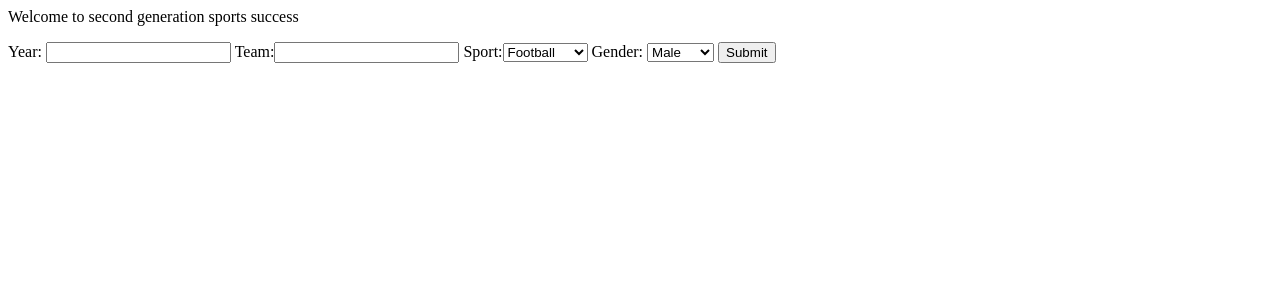
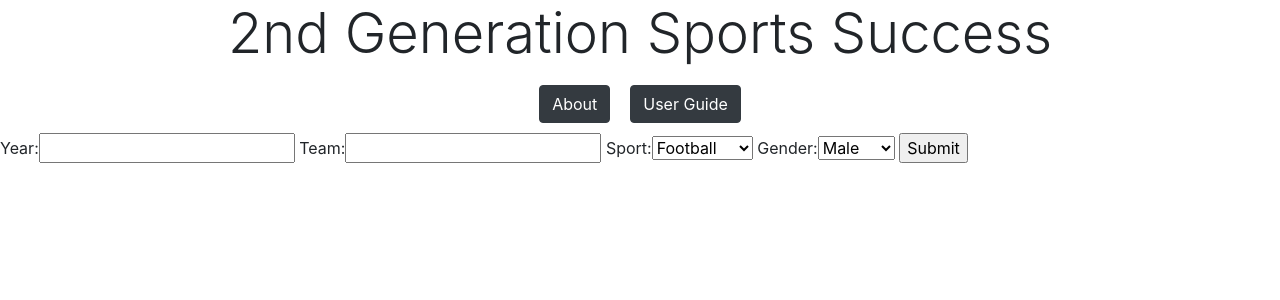
Before and after one commit to jchen706/2ndGenSports, a Flask app: page / in a window 1280 px wide. Shown: the top 300 px of the page. Run offline with Flask 2, Linux system fonts and the light colour scheme; some libraries are stand-ins or nearby versions.

Commit message:
update
update

```diff
--- /dev/null
+++ b/static/homestyle.css
@@ -0,0 +1,5 @@
+
+
+.btn {
+  margin: 10px;
+}
--- a/templates/home.html
+++ b/templates/home.html
@@ -1,9 +1,34 @@
-<p>
-    {% if not year%}
-        Welcome to second generation sports success
-    {% endif %}
-</p>
-<form method = "POST">
+<!DOCTYPE html>
+<html lang="en" dir="ltr">
+
+<head>
+  <meta charset="utf-8">
+  <title>2nd Generation Sports Success</title>
+  <link rel="stylesheet" href="https://stackpath.bootstrapcdn.com/bootstrap/4.3.1/css/bootstrap.min.css" integrity="sha384-ggOyR0iXCbMQv3Xipma34MD+dH/1fQ784/j6cY/iJTQUOhcWr7x9JvoRxT2MZw1T" crossorigin="anonymous">
+  <script src="https://code.jquery.com/jquery-3.3.1.slim.min.js" integrity="sha384-q8i/X+965DzO0rT7abK41JStQIAqVgRVzpbzo5smXKp4YfRvH+8abtTE1Pi6jizo" crossorigin="anonymous"></script>
+  <script src="https://cdnjs.cloudflare.com/ajax/libs/popper.js/1.14.7/umd/popper.min.js" integrity="sha384-UO2eT0CpHqdSJQ6hJty5KVphtPhzWj9WO1clHTMGa3JDZwrnQq4sF86dIHNDz0W1" crossorigin="anonymous"></script>
+  <script src="https://stackpath.bootstrapcdn.com/bootstrap/4.3.1/js/bootstrap.min.js" integrity="sha384-JjSmVgyd0p3pXB1rRibZUAYoIIy6OrQ6VrjIEaFf/nJGzIxFDsf4x0xIM+B07jRM" crossorigin="anonymous"></script>
+
+  <link rel= "stylesheet" type= "text/css" href= "{{ url_for('static',filename='homestyle.css') }}">
+
+</head>
+
+<body>
+
+  <div class="container-fluid">
+    <div class="justify-content-center row" align='center'>
+      <h1 class="display-4">2nd Generation Sports Success</h1>
+      <p></p>
+    </div>
+
+    <div class="justify-content-center row" align='center'>
+      <button type="button" class="aboutBtn btn btn-dark">About</button>
+      <button type="button" class="userBtn btn btn-dark">User Guide</button>
+    </div>
+
+    <div class="row">
+
+        <form method="POST">
           {{ form.hidden_tag() }}
           {{ form.year.label }}{{ form.year() }}
           {{ form.team.label }}{{ form.team() }}
@@ -11,3 +36,14 @@
           {{ form.gend.label }}{{ form.gend() }}
           {{ form.submit() }}
         </form>
+
+    </div>
+  </div>
+
+
+
+
+
+</body>
+
+</html>
```
Also changed, not shown: requirements.txt (added, +35 -0 lines). Lines whose indentation alone changed are shown as unchanged.
